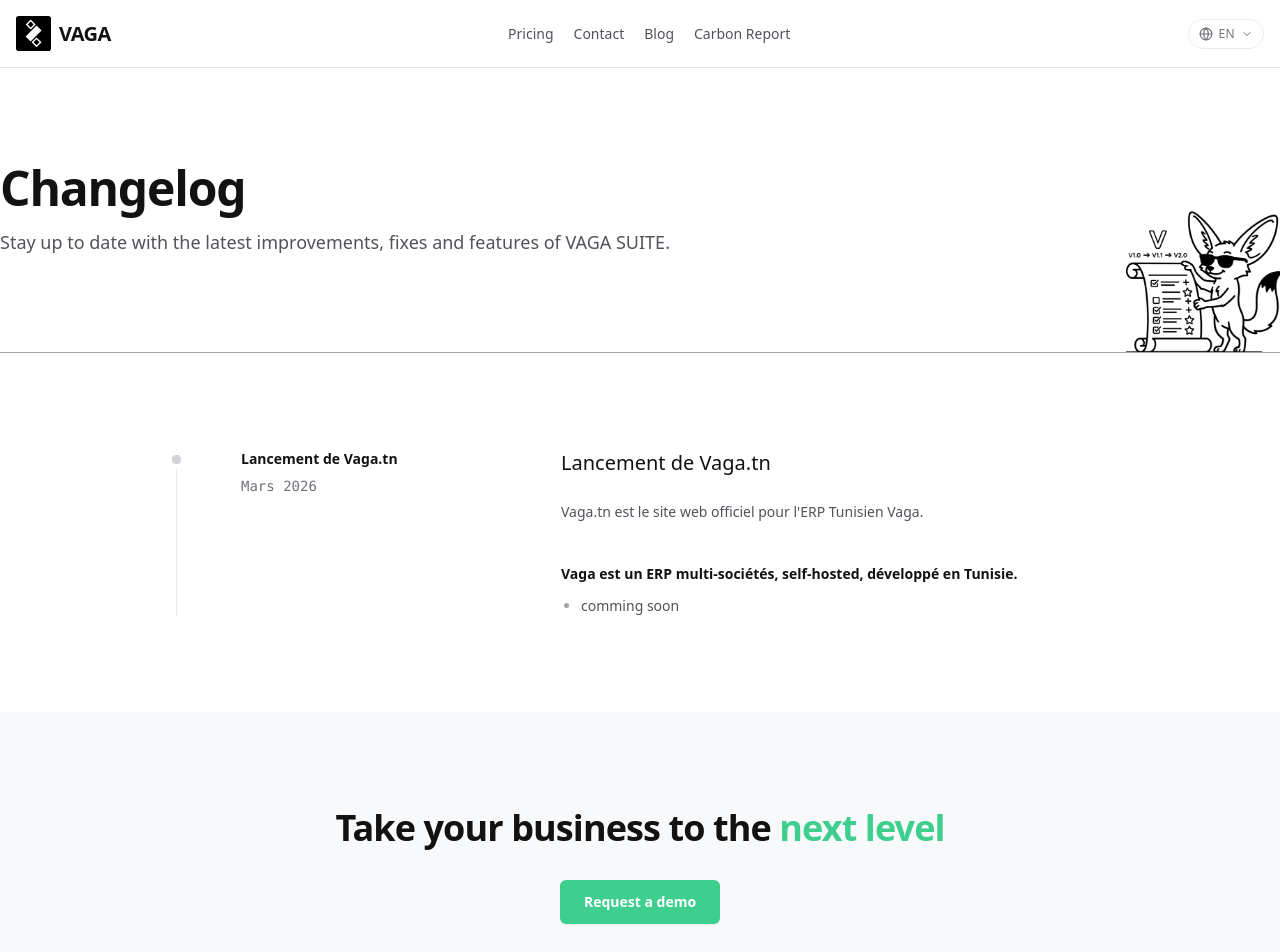
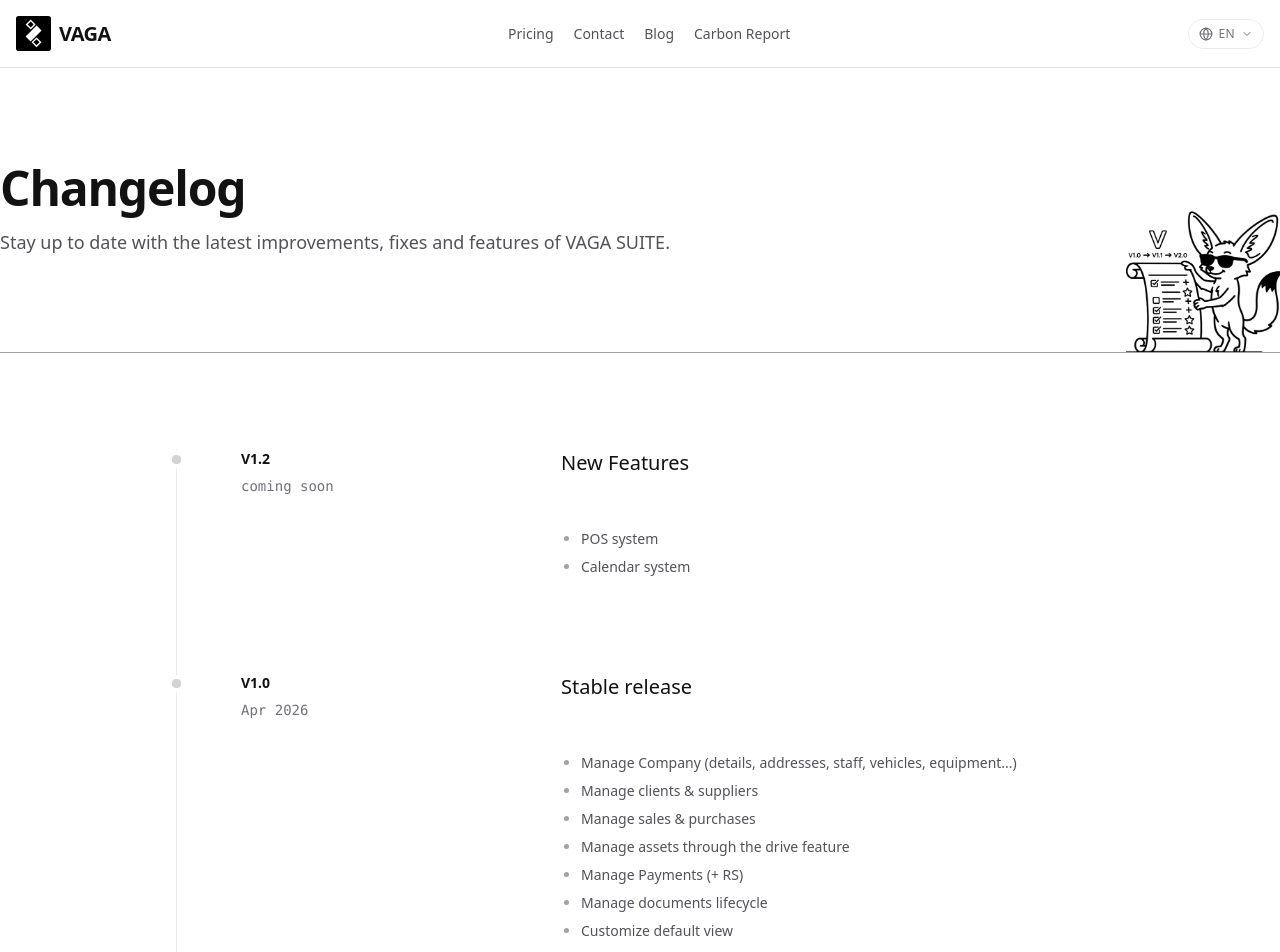
Before and after one commit to vaga-tn/vaga.tn, a Next.js app: page /en/changelog in a window 1280 px wide. Shown: the top 952 px of the page. Built offline with nearby package versions, Linux system fonts and the light colour scheme.

Commit message:
chore: updated changelog

```diff
--- a/src/data/changelog.ts
+++ b/src/data/changelog.ts
@@ -16,18 +16,46 @@
 
 export const changelogData: ChangelogEntry[] = [
   {
+    id: "update-3",
+    date: "coming soon",
+    leftTitle: "V1.2",
+    rightTitle: "New Features",
+    description: [],
+    listSection: {
+      title: "",
+      items: [
+        "POS system",
+        "Calendar system",
+      ],
+    }
+  },
+  {
+    id: "update-2",
+    date: "Apr 2026",
+    leftTitle: "V1.0",
+    rightTitle: "Stable release",
+    description: [],
+    listSection: {
+      title: "",
+      items: [
+        "Manage Company (details, addresses, staff, vehicles, equipment...)",
+        "Manage clients & suppliers",
+        "Manage sales & purchases",
+        "Manage assets through the drive feature",
+        "Manage Payments (+ RS)",
+        "Manage documents lifecycle",
+        "Customize default view",
+        "Multi-company support",
+      ],
+    }
+  },
+  {
     id: "update-1",
     date: "Mars 2026",
-    leftTitle: "Lancement de Vaga.tn",
-    rightTitle: "Lancement de Vaga.tn",
+    leftTitle: "Launching Vaga.tn",
+    rightTitle: "Official Website",
     description: [
-      "Vaga.tn est le site web officiel pour l'ERP Tunisien Vaga.",
+      "Our official client facing website, used for capturing leads and providing transparent quote generation tool.",
     ],
-    listSection: {
-      title: "Vaga est un ERP multi-sociétés, self-hosted, développé en Tunisie.",
-      items: [
-        "comming soon"
-      ]
-    }
   }
 ];
```
